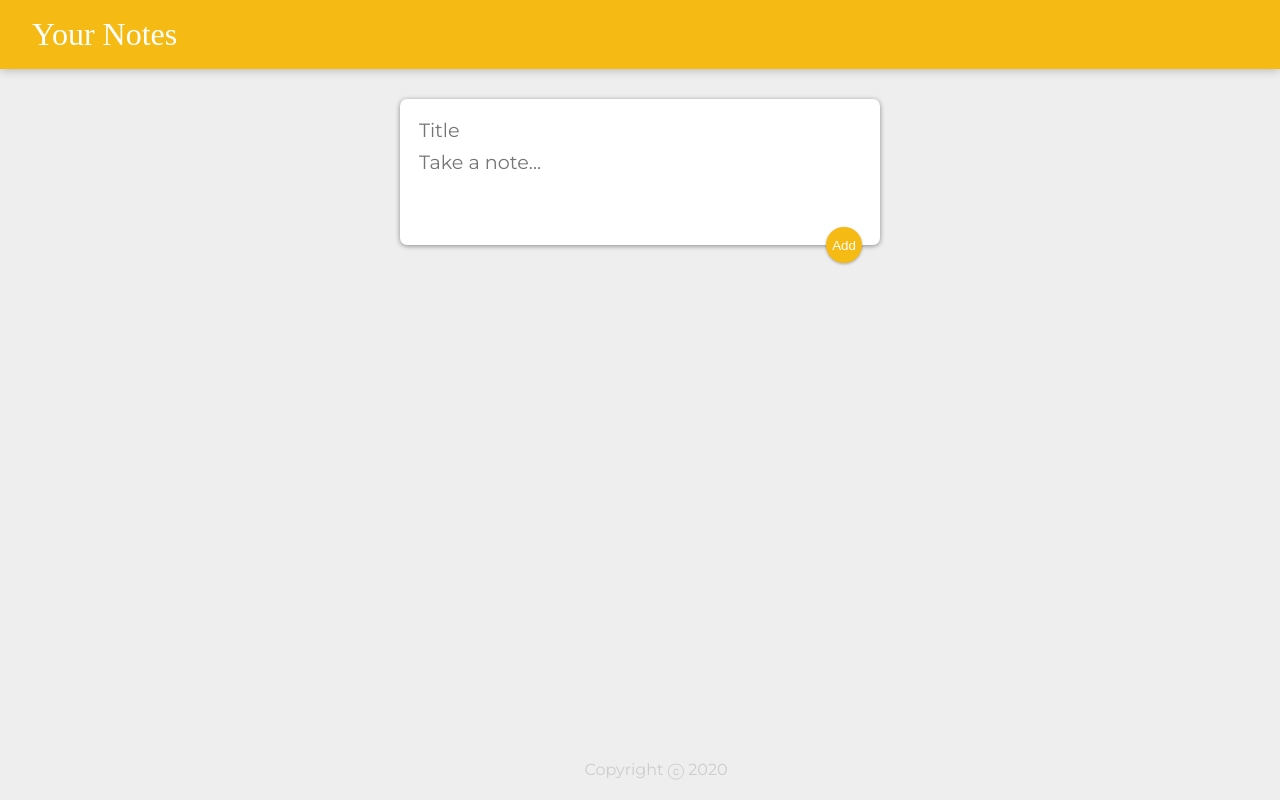
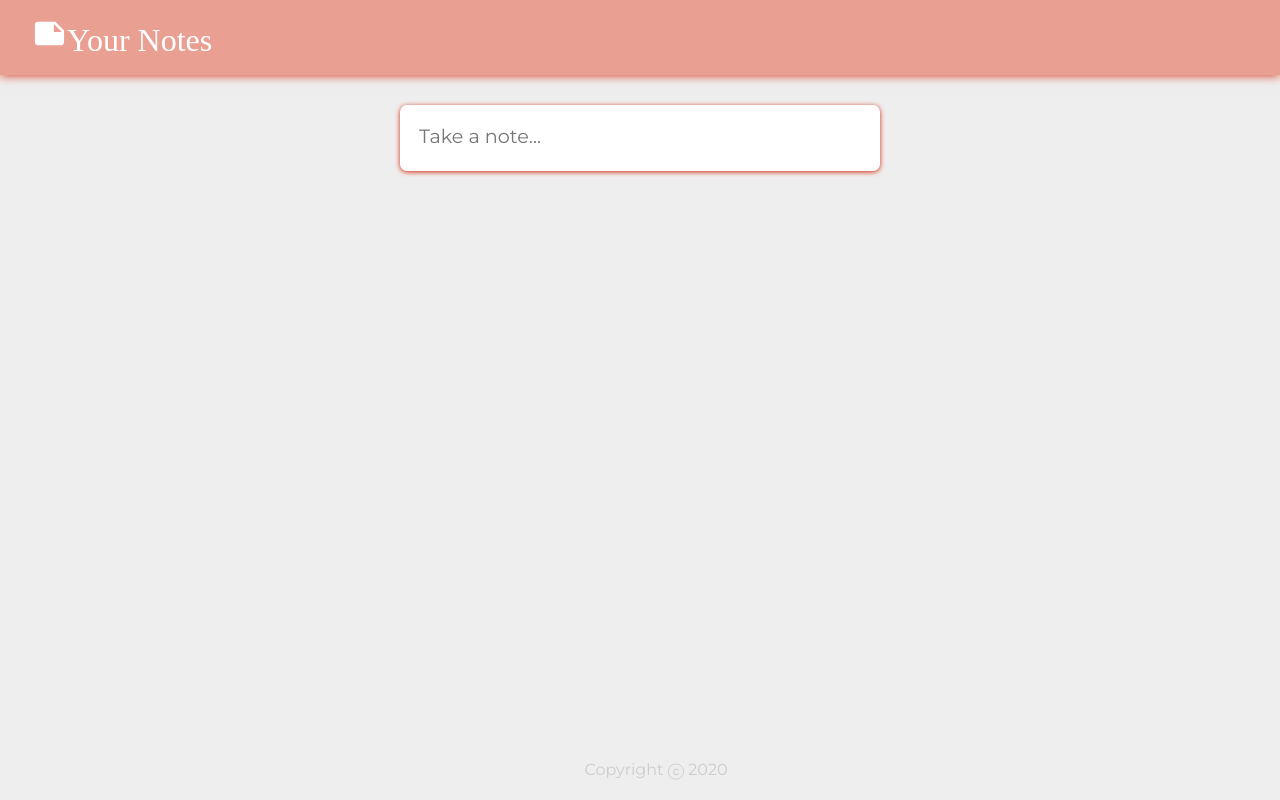
Before and after one commit to ilknur28/Keepers-App, a React (Create React App) app: page / in a window 1280 px wide. Built offline with nearby package versions, Linux system fonts and the light colour scheme; a web font is replaced by a local one.

Commit message:
Add expanding animation

```diff
--- a/package.json
+++ b/package.json
@@ -5,8 +5,10 @@
   "keywords": [],
   "main": "src/index.js",
   "dependencies": {
-    "react": "16.13.1",
-    "react-dom": "16.13.1",
+    "@material-ui/core": "^4.9.9",
+    "@material-ui/icons": "^4.9.1",
+    "react": "^16.13.1",
+    "react-dom": "^16.13.1",
     "react-scripts": "3.4.1"
   },
   "devDependencies": {
--- a/public/styles.css
+++ b/public/styles.css
@@ -12,10 +12,10 @@ body {
 }
 
 header {
-  background-color: #f5ba13;
+  background-color: #ea9f93;
   margin: auto -16px;
   padding: 16px 32px;
-  box-shadow: 0 0 10px 0 rgba(0, 0, 0, 0.3);
+  box-shadow: 0 0 10px 0 #d6270c;
 }
 
 header h1 {
@@ -36,19 +36,23 @@ footer p {
   color: #ccc;
 }
 .note {
-  background: #fff;
+  background: #ea9f93;
   border-radius: 7px;
-  box-shadow: 0 2px 5px #ccc;
+  /* box-shadow: 0 2px 5px #d6270c;
+   */
+   box-shadow: 0 2px 10px rgba(0,0,0,.25);
   padding: 10px;
   width: 240px;
   margin: 16px;
   float: left;
 }
 .note h1 {
-  font-size: 1.1em;
+  color: #fff;
+  font-size: 1.5em;
   margin-bottom: 6px;
 }
 .note p {
+  color: #fff;
   font-size: 1.1em;
   margin-bottom: 10px;
   white-space: pre-wrap;
@@ -56,10 +60,11 @@ footer p {
 }
 
 .note button {
+  background-color: #ea9f93;
   position: relative;
   float: right;
   margin-right: 10px;
-  color: #f5ba13;
+  color: #fff;
   border: none;
   width: 36px;
   height: 36px;
@@ -67,17 +72,17 @@ footer p {
   outline: none;
 }
 
-form {
+form.create-note {
   position: relative;
   width: 480px;
   margin: 30px auto 20px auto;
   background: #fff;
   padding: 15px;
   border-radius: 7px;
-  box-shadow: 0 1px 5px rgb(138, 137, 137);
+  box-shadow: 0 1px 5px #d6270c;
 }
-form input,
-form textarea {
+form.create-note input,
+form.create-note textarea {
   width: 100%;
   border: none;
   padding: 4px;
@@ -86,11 +91,11 @@ form textarea {
   font-family: inherit;
   resize: none;
 }
-form button {
+form.create-note button {
   position: absolute;
   right: 18px;
   bottom: -18px;
-  background: #f5ba13;
+  background: #ea9f93;
   color: #fff;
   border: none;
   border-radius: 50%;
--- a/src/components/App.jsx
+++ b/src/components/App.jsx
@@ -26,7 +26,6 @@ function App() {
     <div>
       <Header />
       <CreateArea onAdd={addNote} />
-
       {notes.map((noteItem, index) => {
         return (
           <Note
--- a/src/components/CreateArea.jsx
+++ b/src/components/CreateArea.jsx
@@ -1,48 +1,69 @@
 import React, { useState } from "react";
+import AddIcon from "@material-ui/icons/Add";
+import Fab from "@material-ui/core/Fab";
+import Zoom from "@material-ui/core/Zoom";
 
 function CreateArea(props) {
   const [note, setNote] = useState({
     title: "",
-    content: ""
+    content: "",
   });
 
+  const [animationCreateArea, setAnimationCreateArea] = useState(false);
+
+  function animationOn() {  // function to expand the Note creation area when gets clicked
+    return setAnimationCreateArea(true);
+  }
   // ------------Handle change on the note-----------
 
   function handleChange(event) {
-    const {name, value} = event.target;
-    setNote(prevNote => {  // receiving the prev Note
+    const { name, value } = event.target;
+
+    setNote((prevNote) => {
+      // receiving the prev Note
       return {
         ...prevNote,
 
         // turning the "name" key from string to actual value
-      [name] : value
-        }
+        [name]: value,
+      };
     });
   }
 
-  function submitNote(event){
-    props.onAdd(note);//passing the current created note to App.js
+  function submitNote(event) {
+    props.onAdd(note); //passing the current created note to App.js
     setNote({
       title: "",
-    content: ""
+      content: "",
     });
     event.preventDefault();
   }
 
   return (
     <div>
-      <form>
-        <input name="title"
+      <form className="create-note">
+        {animationCreateArea && (
+          <input
+            name="title"
             onChange={handleChange}
-         value={note.title} placeholder="Title" />
+            value={note.title}
+            placeholder="Title"
+          />
+        )}
+
         <textarea
           name="content"
+          onClick={animationOn}
           onChange={handleChange}
           value={note.content}
           placeholder="Take a note..."
-          rows="3"
+          rows={animationCreateArea ? "10" : "1"}
         />
-        <button onClick={submitNote} >Add</button>
+        <Zoom in={animationCreateArea}>
+          <Fab onClick={submitNote}>
+            <AddIcon />
+          </Fab>
+        </Zoom>
       </form>
     </div>
   );
--- a/src/components/Header.jsx
+++ b/src/components/Header.jsx
@@ -1,9 +1,11 @@
 import React from "react";
+import NoteIcon from '@material-ui/icons/Note';
 
 function Header() {
   return (
     <header>
-      <h1>Your Notes</h1>
+
+      <h1><NoteIcon fontSize="large" />Your Notes</h1>
     </header>
   );
 }
--- a/src/components/Note.jsx
+++ b/src/components/Note.jsx
@@ -1,4 +1,5 @@
 import React from "react";
+import DeleteIcon from '@material-ui/icons/Delete';
 
 function Note(props) {
 
@@ -9,7 +10,7 @@ function Note(props) {
     <div className="note">
       <h1>{props.title}</h1>
       <p>{props.content}</p>
-      <button onClick={handleDelete}>Delete</button>
+      <button onClick={handleDelete}><DeleteIcon /></button>
     </div>
   );
 }
```
Also changed, not shown: 1 other file (tests, documents, lock files or other folders). Lines whose indentation alone changed are shown as unchanged.
